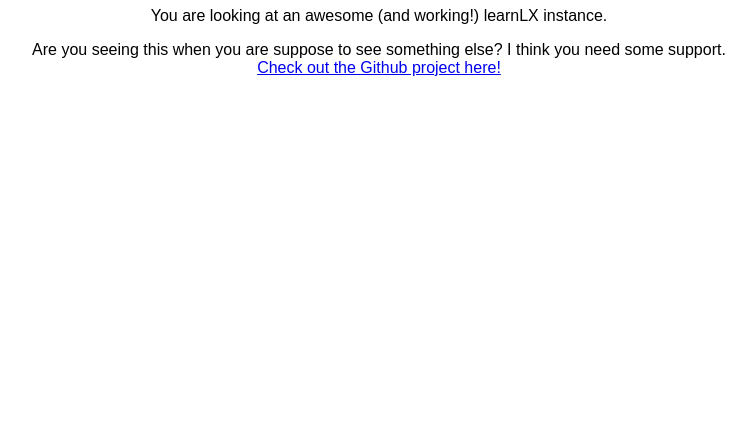
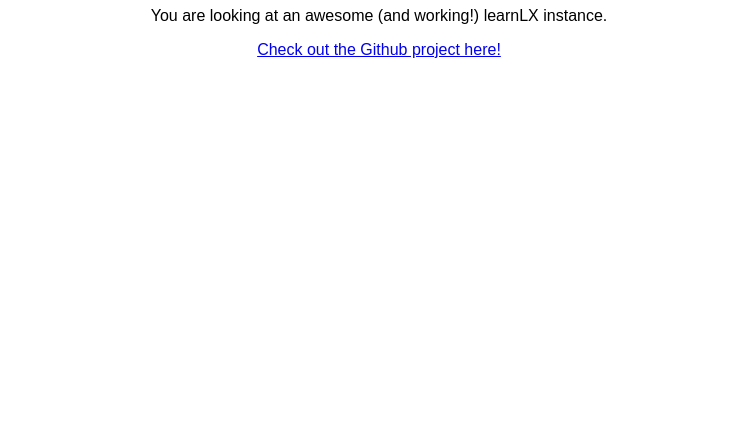
Before and after one commit to kylper/learnLX, a website: page html/index.html in a window 1280 px wide. Shown: the part 381-808 px from the top of the page, without its empty margins (261-1017 px from the left). Drawn offline with Linux system fonts and the light colour scheme.

Commit message:
Updates index.html

```diff
--- a/html/index.html
+++ b/html/index.html
@@ -11,7 +11,6 @@
 <img src='http://varninja.com/images/learnLXwsm.png'>
 <h1>Hello World!</h1>
 <p>You are looking at an awesome (and working!) learnLX instance.</p>
-<sm>Are you seeing this when you are suppose to see something else? I think you need some support.<sm>
 <a href='http://github.com/varninja/learnlx'>Check out the Github project here!</a>
 </body>
 </html>
```
